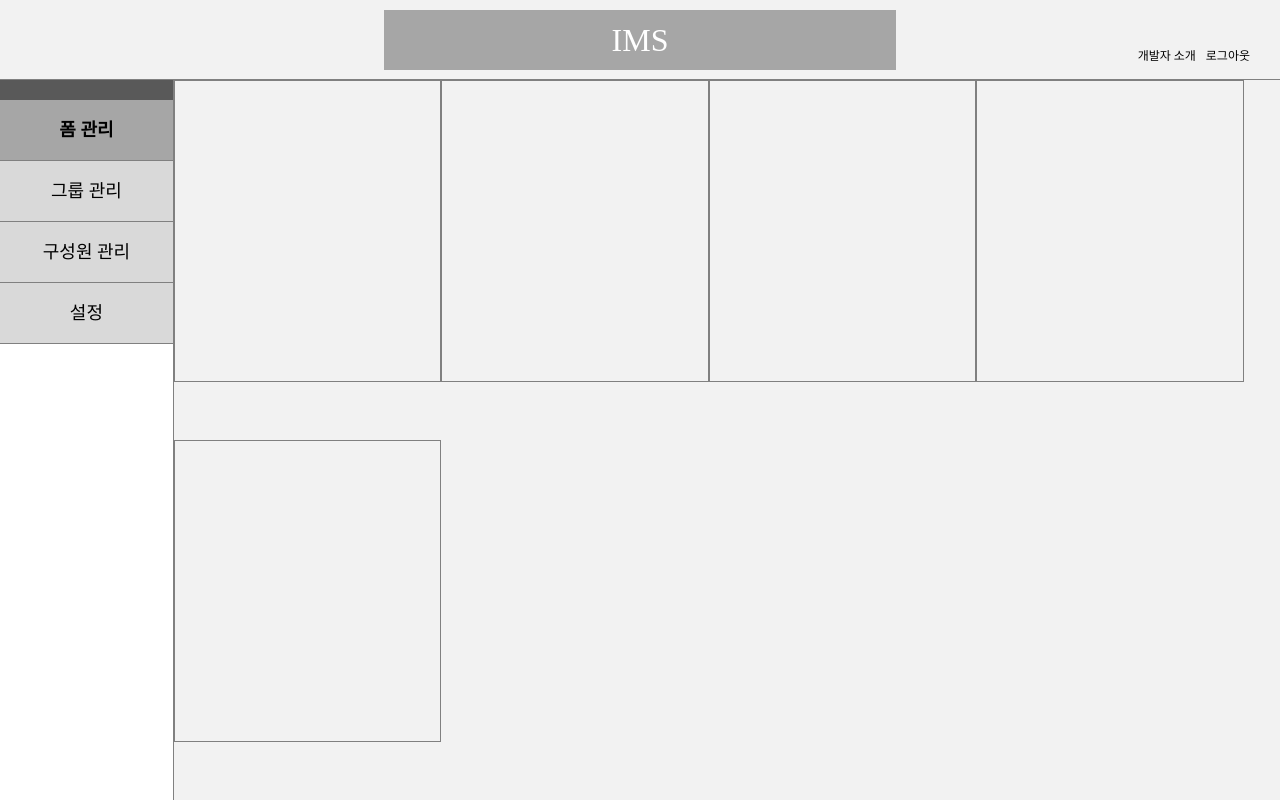
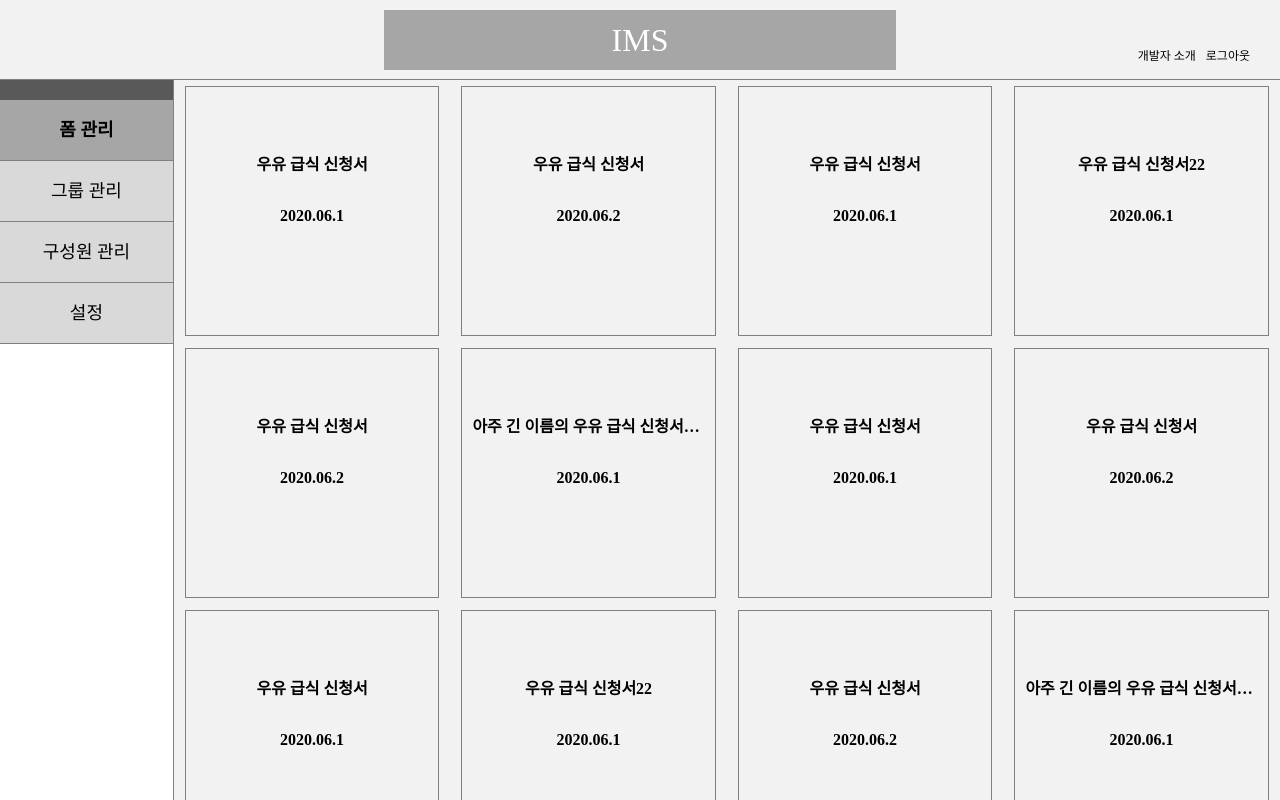
Before and after one commit to DSM-IMS/SkyBlue, a React (Create React App) app in the folder ims-client/: page /main/form in a window 1280 px wide. Built offline with nearby package versions, Linux system fonts and the light colour scheme.

Commit message:
[ADD] <Form.js> UI 1차 완성

```diff
--- a/ims-client/src/components/main/form/Form.js
+++ b/ims-client/src/components/main/form/Form.js
@@ -1,5 +1,6 @@
 import React, { useState } from 'react';
 import * as S from './styles';
+import FormItem from './formItem/FormItem';
 
 const Form = () => {
 	const [formItems, setFormItems] = useState([
@@ -29,6 +30,38 @@ const Form = () => {
 		},
 		{
 			id: 4,
+			title: '우유 급식 신청서22',
+			date: '2020.06.1',
+			ongoing: false,
+
+			checked: true,
+		},
+		{
+			id: 5,
+			title: '우유 급식 신청서',
+			date: '2020.06.2',
+			ongoing: false,
+
+			checked: false,
+		},
+		{
+			id: 6,
+			title: '아주 긴 이름의 우유 급식 신청서라고 하는 그런 바로 긴 이름들 ',
+			date: '2020.06.1',
+			ongoing: false,
+
+			checked: false,
+		},
+		{
+			id: 7,
+			title: '우유 급식 신청서',
+			date: '2020.06.1',
+			ongoing: false,
+
+			checked: true,
+		},
+		{
+			id: 8,
 			title: '우유 급식 신청서',
 			date: '2020.06.2',
 			ongoing: true,
@@ -36,8 +69,32 @@ const Form = () => {
 			checked: true,
 		},
 		{
-			id: 5,
+			id: 9,
 			title: '우유 급식 신청서',
+			date: '2020.06.1',
+			ongoing: false,
+
+			checked: false,
+		},
+		{
+			id: 10,
+			title: '우유 급식 신청서22',
+			date: '2020.06.1',
+			ongoing: false,
+
+			checked: true,
+		},
+		{
+			id: 11,
+			title: '우유 급식 신청서',
+			date: '2020.06.2',
+			ongoing: false,
+
+			checked: false,
+		},
+		{
+			id: 12,
+			title: '아주 긴 이름의 우유 급식 신청서라고 하는 그런 바로 긴 이름들 ',
 			date: '2020.06.1',
 			ongoing: false,
 
@@ -50,11 +107,11 @@ const Form = () => {
 			{formItems.length ? (
 				<S.FormWrap>
 					{formItems.map((formItem) => (
-						<S.FormItem />
+						<FormItem key={formItem.id} formItem={formItem} />
 					))}
 				</S.FormWrap>
 			) : (
-				<p>"지금은 폼이 없습니다."</p>
+				<S.FormWrapNoItem>"지금은 폼이 없습니다."</S.FormWrapNoItem>
 			)}
 		</S.Container>
 	);
--- /dev/null
+++ b/ims-client/src/components/main/form/formItem/FormItem.js
@@ -0,0 +1,15 @@
+import React from 'react';
+import * as S from './styles';
+
+const FormItem = (props) => {
+	const { id, title, date, ongoing, checked } = props.formItem;
+
+	return (
+		<S.Container>
+			<S.FormItemTitle>{title}</S.FormItemTitle>
+			<S.FormItemDate>{date}</S.FormItemDate>
+		</S.Container>
+	);
+};
+
+export default FormItem;
--- /dev/null
+++ b/ims-client/src/components/main/form/formItem/styles.js
@@ -0,0 +1,26 @@
+import styled from 'styled-components';
+
+export const Container = styled.div`
+	display: flex;
+	width: 23%;
+	height: 250px;
+	margin: 6px 1%;
+	border: 1px solid gray;
+	box-sizing: border-box;
+	flex-direction: column;
+`;
+
+export const FormItemTitle = styled.p`
+	width: calc(100% - 20px);
+	padding: 0 10px;
+	margin-top: 64px;
+	font-weight: bold;
+	text-align: center;
+	overflow: hidden;
+	text-overflow: ellipsis;
+	white-space: nowrap;
+`;
+
+export const FormItemDate = styled(FormItemTitle)`
+	margin: 16px 0;
+`;
--- a/ims-client/src/components/main/form/styles.js
+++ b/ims-client/src/components/main/form/styles.js
@@ -16,9 +16,11 @@ export const FormWrap = styled.div`
 	overflow: auto;
 `;
 
-export const FormItem = styled.div`
-	width: 24%;
-	height: 300px;
-	flex: 0 1 auto;
-	border: 1px solid gray;
+export const FormWrapNoItem = styled.p`
+	width: 100%;
+	height: 100%;
+	text-align: center;
+	line-height: 100%;
+	font-size: 24px;
+	font-weight: bold;
 `;
--- a/ims-client/src/components/main/nav/Nav.js
+++ b/ims-client/src/components/main/nav/Nav.js
@@ -1,4 +1,4 @@
-import React, { useState, useCallback } from 'react';
+import React, { useState } from 'react';
 import * as S from './styles';
 import NavItem from './navItem/NavItem';
 
--- a/ims-client/src/components/main/styles.js
+++ b/ims-client/src/components/main/styles.js
@@ -4,4 +4,5 @@ export const Container = styled.div`
 	display: flex;
 	width: 100%;
 	height: 100%;
+	overflow: auto;
 `;
```
Also changed, not shown: ims-client/a.html (added, +23 -0 lines).
